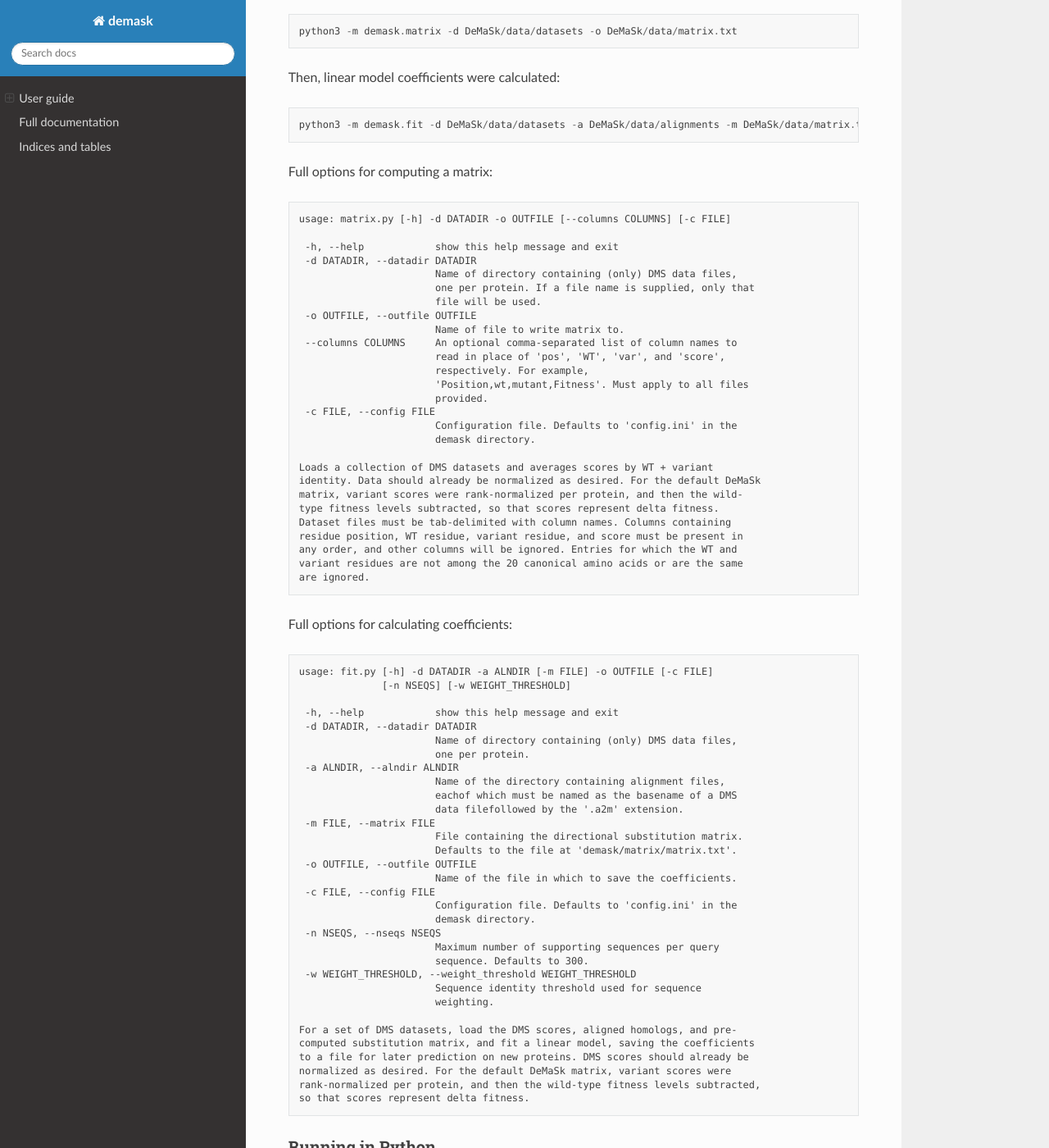
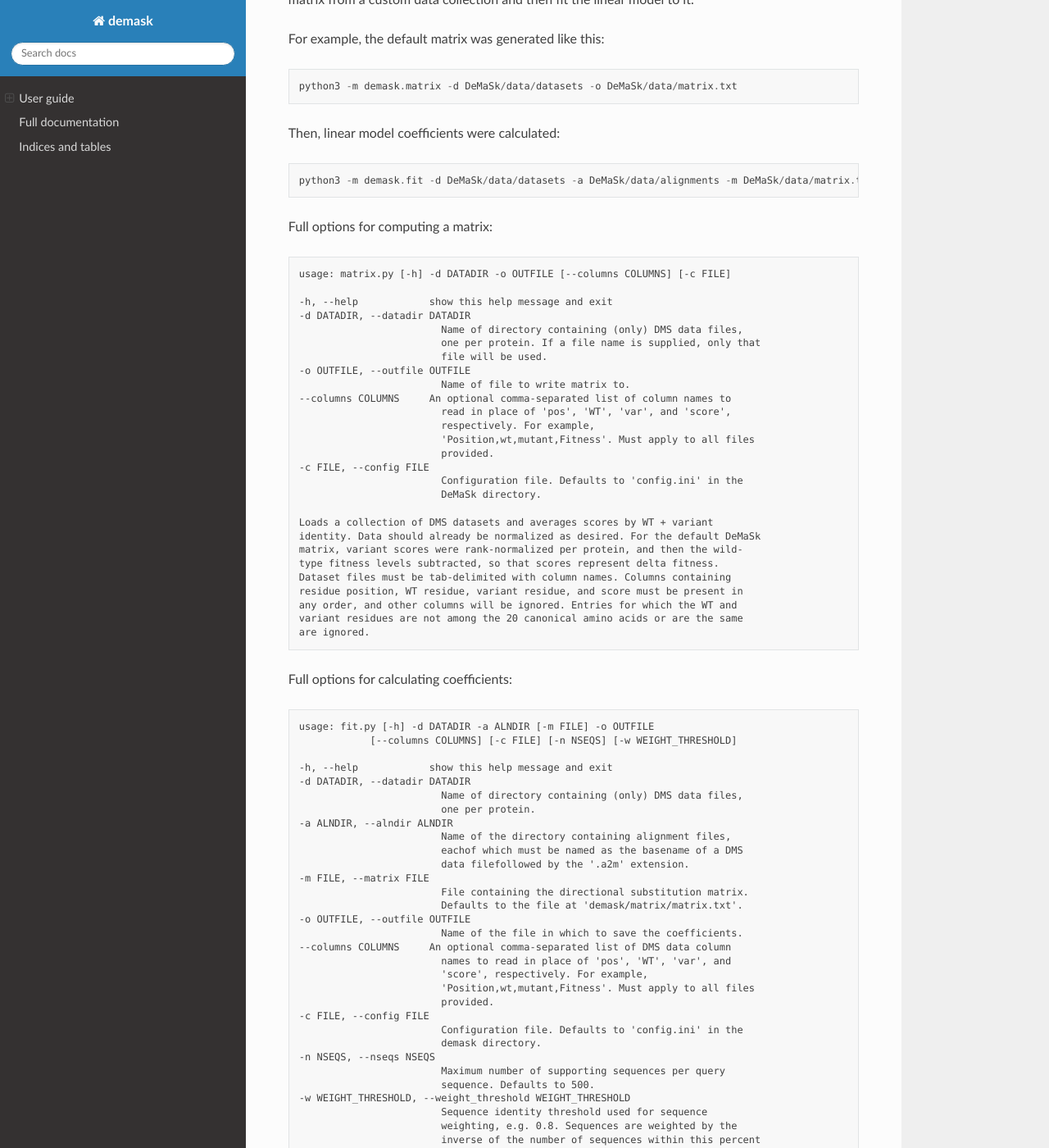
Before and after one commit to Singh-Lab/DeMaSk, a Sphinx documentation site: the page built from docs/index.rst, in a window 1280 px wide and 1400 px high, scrolled down 2895 px. Shown: the whole window at 82% size. Built offline with Sphinx 7.4.7 and the Read the Docs theme 2.0.0, drawn with Linux system fonts in a browser that asks for light colours; some of the changed text lies outside the part shown.

Commit message:
updated documentation of functions

```diff
--- a/docs/index.rst
+++ b/docs/index.rst
@@ -51,71 +51,75 @@
 
 .. code-block:: none
 
- usage: homologs.py [-h] -s SEQFILE [-c FILE] --blastp BLASTP --db PATH
-                    [-t THREADS] [-e EVALUE_CUTOFF] [-b BITSCORE_CUTOFF]
-                    [-n NSEQS] (-o OUTFILE | -d OUTDIR)
+   usage: homologs.py [-h] -s SEQFILE [-c FILE] --blastp BLASTP --db PATH
+                     [-t THREADS] [-e EVALUE_CUTOFF] [-b BITSCORE_CUTOFF]
+                     [-n NSEQS] (-o OUTFILE | -d OUTDIR)
 
-  -h, --help            show this help message and exit
-  -s SEQFILE, --seqfile SEQFILE
-                        Name of a fasta file with one or more query sequences.
-  -c FILE, --config FILE
-                        Configuration file (e.g. the same configuration file
-                        used for running DeMaSk). Defaults to 'config.ini' in
-                        the demask directory.
-  --blastp BLASTP       The full path of your blastp executable.
-  --db PATH             Path of the BLAST database in which supporting
-                        sequences will be searched. Must be formatted using
-                        the makeblastdb program.
-  -t THREADS, --threads THREADS
-                        Number of threads (CPUs) blastp will use. Defaults to
-                        1.
-  -e EVALUE_CUTOFF, --evalue_cutoff EVALUE_CUTOFF
-                        E-value threshold for blastp hits.
-  -b BITSCORE_CUTOFF, --bitscore_cutoff BITSCORE_CUTOFF
-                        Bits per query residue threshold for blastp hits.
-  -n NSEQS, --nseqs NSEQS
-                        Maximum number of top hits to include per query
-                        sequence. Defaults to 300.
-  -o OUTFILE, --outfile OUTFILE
-                        Name of output file (only used for single-query runs).
-  -d OUTDIR, --outdir OUTDIR
-                        Name of directory to write output files in a2m (FASTA)
-                        format. The sequence titles (after the '>' and before
-                        any whitespace) will be used for file names.
+   -h, --help            show this help message and exit
+   -s SEQFILE, --seqfile SEQFILE
+                           Name of a fasta file with one or more query sequences.
+   -c FILE, --config FILE
+                           Configuration file (e.g. the same configuration file
+                           used for running DeMaSk). Defaults to 'config.ini' in
+                           the demask directory.
+   --blastp BLASTP       The full path of your blastp executable.
+   --db PATH             Path of the BLAST database in which supporting
+                           sequences will be searched. Must be formatted using
+                           the makeblastdb program.
+   -t THREADS, --threads THREADS
+                           Number of threads (CPUs) blastp will use. Defaults to
+                           1.
+   -e EVALUE_CUTOFF, --evalue_cutoff EVALUE_CUTOFF
+                           E-value threshold for blastp hits. Defaults to 1e-5.
+   -b BITSCORE_CUTOFF, --bitscore_cutoff BITSCORE_CUTOFF
+                           Bits per query residue threshold for blastp hits.
+                           Default is no threshold
+   -n NSEQS, --nseqs NSEQS
+                           Maximum number of top hits to include per query
+                           sequence. Defaults to 500.
+   -o OUTFILE, --outfile OUTFILE
+                           Name of output file (only used for single-query runs).
+   -d OUTDIR, --outdir OUTDIR
+                           Name of directory to write output files in a2m (FASTA)
+                           format. The sequence titles (after the '>' and before
+                           any whitespace) will be used for file names.
 
- For each query sequence, an output file in a2m (FASTA) format will be produced
- containing the query sequence and the most similar homologs up to a specified
- number (default 300).
+   For each query sequence, an output file in a2m (FASTA) format will be produced
+   containing the query sequence and the most similar homologs up to a specified
+   number (default 500).
 
 Full options for getting DeMaSk predictions:
 
 .. code-block:: none
 
-  usage: predict.py [-h] -i INFILE [-o OUTFILE] [-c FILE] [-m FILE]
-                  [--coefs FILE] [-n NSEQS] [-w WEIGHT_THRESHOLD]
+   usage: predict.py [-h] -i INFILE [-o OUTFILE] [-c FILE] [-m FILE]
+                     [--coefs FILE] [-n NSEQS] [-w WEIGHT_THRESHOLD]
 
-  -h, --help            show this help message and exit
-  -i INFILE, --infile INFILE
-                        Name of the file containing a sequence alignment in
-                        A2M (FASTA) format, with the query protein as the
-                        first sequence.
-  -o OUTFILE, --outfile OUTFILE
-                        Name of new file to write scores to.
-  -c FILE, --config FILE
-                        Configuration file. Defaults to 'config.ini' in the
-                        demask directory.
-  -m FILE, --matrix FILE
-                        File containing the directional substitution matrix.
-                        Defaults to the file at 'demask/data/matrix.txt'.
-  --coefs FILE          File containing the intercept, entropy, and identity
-                        coefficients. Defaults to the file at
-                        'demask/data/coefficients.txt'.
-  -n NSEQS, --nseqs NSEQS
-                        Maximum number of supporting sequences per query
-                        sequence. Defaults to 300.
-  -w WEIGHT_THRESHOLD, --weight_threshold WEIGHT_THRESHOLD
-                        Sequence identity threshold used for sequence
-                        weighting.
+   -h, --help            show this help message and exit
+   -i INFILE, --infile INFILE
+                           Name of the file containing a sequence alignment in
+                           A2M (FASTA) format, with the query protein as the
+                           first sequence.
+   -o OUTFILE, --outfile OUTFILE
+                           Name of new file to write scores to.
+   -c FILE, --config FILE
+                           Configuration file. Defaults to 'config.ini' in the
+                           demask directory.
+   -m FILE, --matrix FILE
+                           File containing the directional substitution matrix.
+                           Defaults to the file at 'DeMaSk/data/matrix.txt'.
+   --coefs FILE          File containing the intercept, entropy, log2f_var, and
+                           matrix coefficients. Defaults to the file at
+                           'DeMaSk/data/coefficients.txt'.
+   -n NSEQS, --nseqs NSEQS
+                           Maximum number of supporting sequences per query
+                           sequence. Defaults to 500.
+   -w WEIGHT_THRESHOLD, --weight_threshold WEIGHT_THRESHOLD
+                           Sequence identity threshold used for sequence
+                           weighting, e.g. 0.8. Sequences are weighted by the
+                           inverse of the number of sequences within this percent
+                           identity. If None (default), sequence weighting is not
+                           used.
 
 Running in Python
 ^^^^^^^^^^^^^^^^^
@@ -148,70 +152,82 @@
 
 .. code-block:: none
 
- usage: matrix.py [-h] -d DATADIR -o OUTFILE [--columns COLUMNS] [-c FILE]
+   usage: matrix.py [-h] -d DATADIR -o OUTFILE [--columns COLUMNS] [-c FILE]
 
-  -h, --help            show this help message and exit
-  -d DATADIR, --datadir DATADIR
-                        Name of directory containing (only) DMS data files,
-                        one per protein. If a file name is supplied, only that
-                        file will be used.
-  -o OUTFILE, --outfile OUTFILE
-                        Name of file to write matrix to.
-  --columns COLUMNS     An optional comma-separated list of column names to
-                        read in place of 'pos', 'WT', 'var', and 'score',
-                        respectively. For example,
-                        'Position,wt,mutant,Fitness'. Must apply to all files
-                        provided.
-  -c FILE, --config FILE
-                        Configuration file. Defaults to 'config.ini' in the
-                        demask directory.
+   -h, --help            show this help message and exit
+   -d DATADIR, --datadir DATADIR
+                           Name of directory containing (only) DMS data files,
+                           one per protein. If a file name is supplied, only that
+                           file will be used.
+   -o OUTFILE, --outfile OUTFILE
+                           Name of file to write matrix to.
+   --columns COLUMNS     An optional comma-separated list of column names to
+                           read in place of 'pos', 'WT', 'var', and 'score',
+                           respectively. For example,
+                           'Position,wt,mutant,Fitness'. Must apply to all files
+                           provided.
+   -c FILE, --config FILE
+                           Configuration file. Defaults to 'config.ini' in the
+                           DeMaSk directory.
 
- Loads a collection of DMS datasets and averages scores by WT + variant
- identity. Data should already be normalized as desired. For the default DeMaSk
- matrix, variant scores were rank-normalized per protein, and then the wild-
- type fitness levels subtracted, so that scores represent delta fitness.
- Dataset files must be tab-delimited with column names. Columns containing
- residue position, WT residue, variant residue, and score must be present in
- any order, and other columns will be ignored. Entries for which the WT and
- variant residues are not among the 20 canonical amino acids or are the same
- are ignored.
+   Loads a collection of DMS datasets and averages scores by WT + variant
+   identity. Data should already be normalized as desired. For the default DeMaSk
+   matrix, variant scores were rank-normalized per protein, and then the wild-
+   type fitness levels subtracted, so that scores represent delta fitness.
+   Dataset files must be tab-delimited with column names. Columns containing
+   residue position, WT residue, variant residue, and score must be present in
+   any order, and other columns will be ignored. Entries for which the WT and
+   variant residues are not among the 20 canonical amino acids or are the same
+   are ignored.
 
 Full options for calculating coefficients:
 
 .. code-block:: none
 
- usage: fit.py [-h] -d DATADIR -a ALNDIR [-m FILE] -o OUTFILE [-c FILE]
-               [-n NSEQS] [-w WEIGHT_THRESHOLD]
+   usage: fit.py [-h] -d DATADIR -a ALNDIR [-m FILE] -o OUTFILE
+               [--columns COLUMNS] [-c FILE] [-n NSEQS] [-w WEIGHT_THRESHOLD]
 
-  -h, --help            show this help message and exit
-  -d DATADIR, --datadir DATADIR
-                        Name of directory containing (only) DMS data files,
-                        one per protein.
-  -a ALNDIR, --alndir ALNDIR
-                        Name of the directory containing alignment files,
-                        eachof which must be named as the basename of a DMS
-                        data filefollowed by the '.a2m' extension.
-  -m FILE, --matrix FILE
-                        File containing the directional substitution matrix.
-                        Defaults to the file at 'demask/matrix/matrix.txt'.
-  -o OUTFILE, --outfile OUTFILE
-                        Name of the file in which to save the coefficients.
-  -c FILE, --config FILE
-                        Configuration file. Defaults to 'config.ini' in the
-                        demask directory.
-  -n NSEQS, --nseqs NSEQS
-                        Maximum number of supporting sequences per query
-                        sequence. Defaults to 300.
-  -w WEIGHT_THRESHOLD, --weight_threshold WEIGHT_THRESHOLD
-                        Sequence identity threshold used for sequence
-                        weighting.
+   -h, --help            show this help message and exit
+   -d DATADIR, --datadir DATADIR
+                           Name of directory containing (only) DMS data files,
+                           one per protein.
+   -a ALNDIR, --alndir ALNDIR
+                           Name of the directory containing alignment files,
+                           eachof which must be named as the basename of a DMS
+                           data filefollowed by the '.a2m' extension.
+   -m FILE, --matrix FILE
+                           File containing the directional substitution matrix.
+                           Defaults to the file at 'demask/matrix/matrix.txt'.
+   -o OUTFILE, --outfile OUTFILE
+                           Name of the file in which to save the coefficients.
+   --columns COLUMNS     An optional comma-separated list of DMS data column
+                           names to read in place of 'pos', 'WT', 'var', and
+                           'score', respectively. For example,
+                           'Position,wt,mutant,Fitness'. Must apply to all files
+                           provided.
+   -c FILE, --config FILE
+                           Configuration file. Defaults to 'config.ini' in the
+                           demask directory.
+   -n NSEQS, --nseqs NSEQS
+                           Maximum number of supporting sequences per query
+                           sequence. Defaults to 500.
+   -w WEIGHT_THRESHOLD, --weight_threshold WEIGHT_THRESHOLD
+                           Sequence identity threshold used for sequence
+                           weighting, e.g. 0.8. Sequences are weighted by the
+                           inverse of the number of sequences within this percent
+                           identity. If None (default), sequence weighting is not
+                           used.
 
- For a set of DMS datasets, load the DMS scores, aligned homologs, and pre-
- computed substitution matrix, and fit a linear model, saving the coefficients
- to a file for later prediction on new proteins. DMS scores should already be
- normalized as desired. For the default DeMaSk matrix, variant scores were
- rank-normalized per protein, and then the wild-type fitness levels subtracted,
- so that scores represent delta fitness.
+   For a set of DMS datasets, load the DMS scores, aligned homologs, and pre-
+   computed substitution matrix, and fit a linear model, saving the coefficients
+   to a file for later prediction on new proteins. Dataset files must be tab-
+   delimited with column names. Columns containing residue position, WT residue,
+   variant residue, and score must be present in any order, and other columns
+   will be ignored. Entries for which the WT and variant residues are not among
+   the 20 canonical amino acids or are the same are ignored. DMS scores should
+   already be normalized as desired. For the default DeMaSk matrix, variant
+   scores were rank-normalized per protein, and then the wild-type fitness levels
+   subtracted, so that scores represent delta fitness.
 
 Running in Python
 ^^^^^^^^^^^^^^^^^
```
Also changed, not shown: 7 other files.
